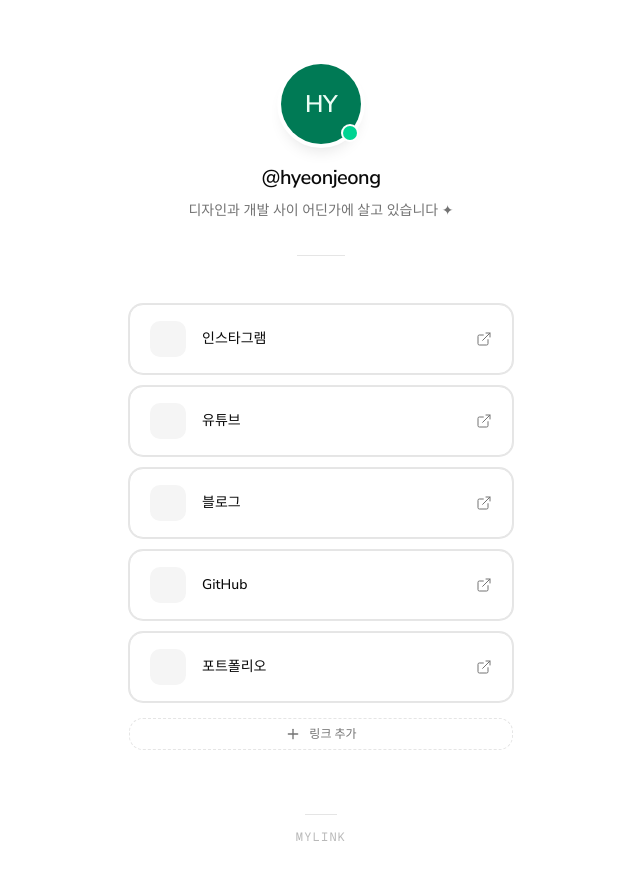
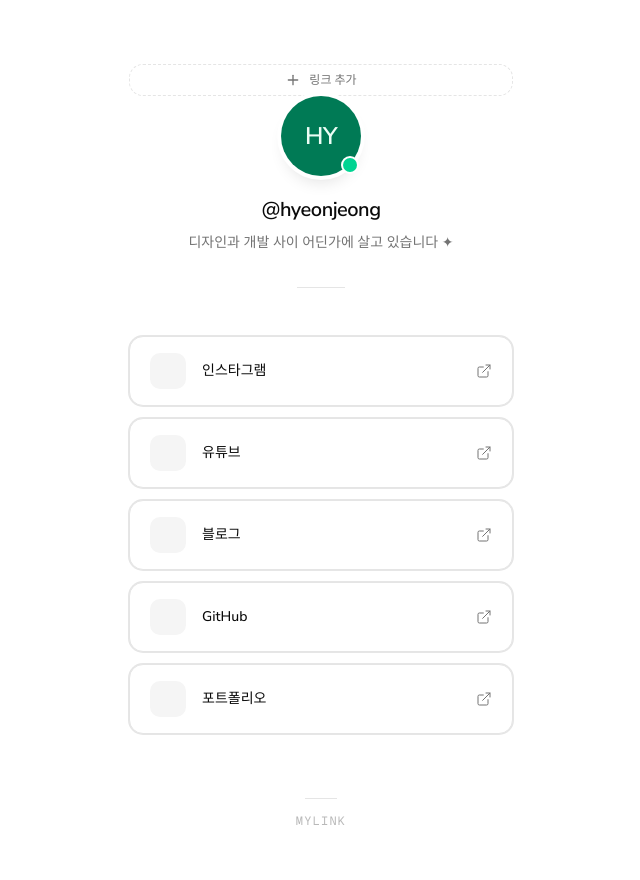
Before and after one commit to hyeonjeong1213/my-link, a Next.js app: page / in a window 1280 px wide. Shown: the top 880 px of the page, without its empty margins (319-959 px from the left). Built offline with nearby package versions, Linux system fonts and the light colour scheme.

Commit message:
AddLinkDialog를 페이지 최상단으로 이동하고 기존 위치 삭제. UI 레이아웃 조정으로 버튼을 가장 위에 배치하여 사용자 접근성 향상.

```diff
--- a/app/page.tsx
+++ b/app/page.tsx
@@ -26,6 +26,7 @@ export default function Page() {
 
   return (
     <div className="min-h-svh bg-background flex flex-col items-center px-5 py-16">
+        <AddLinkDialog onAdd={handleAddLink} />
 
       {/* 프로필 섹션 */}
       <section className="flex flex-col items-center text-center w-full max-w-xs mb-12">
@@ -111,9 +112,7 @@ export default function Page() {
         })}
 
         {/* 링크 추가 버튼 (PRD 2.4) */}
-        <div className="mt-1">
-          <AddLinkDialog onAdd={handleAddLink} />
-        </div>
+
       </section>
 
       {/* 푸터 */}
```
